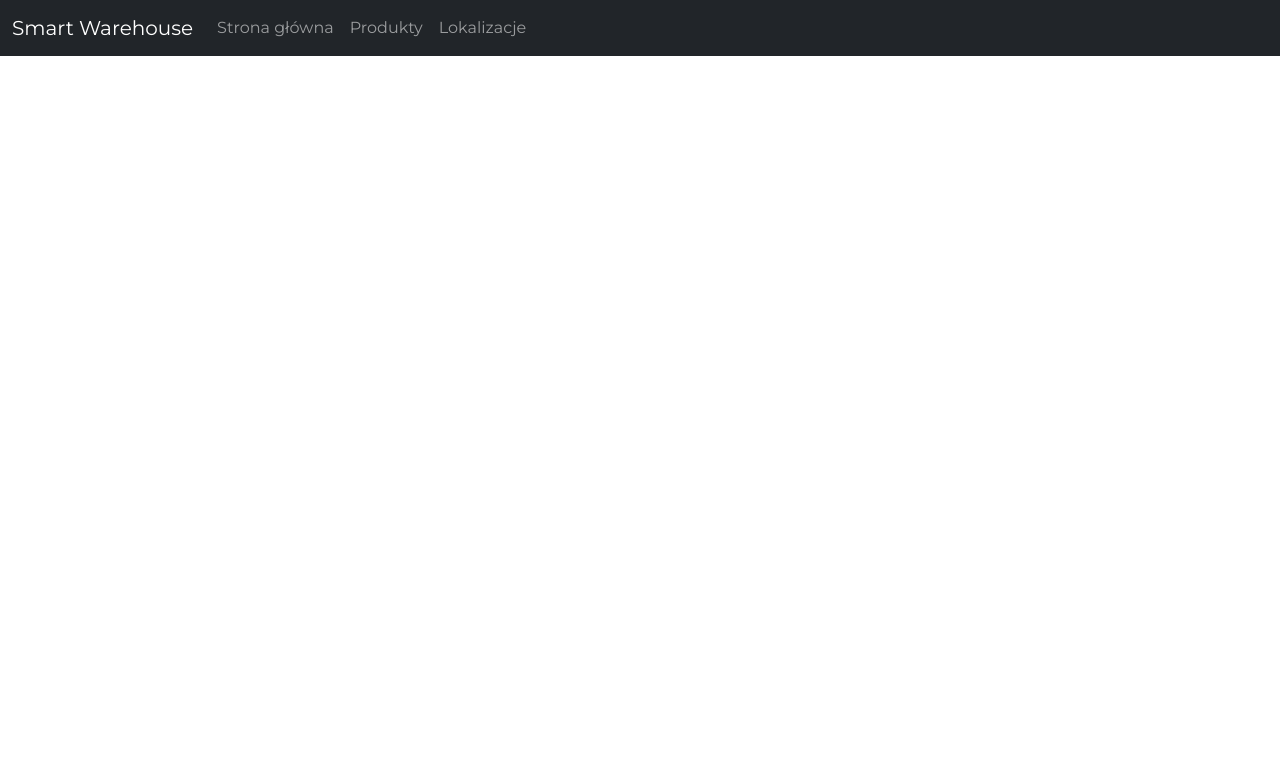
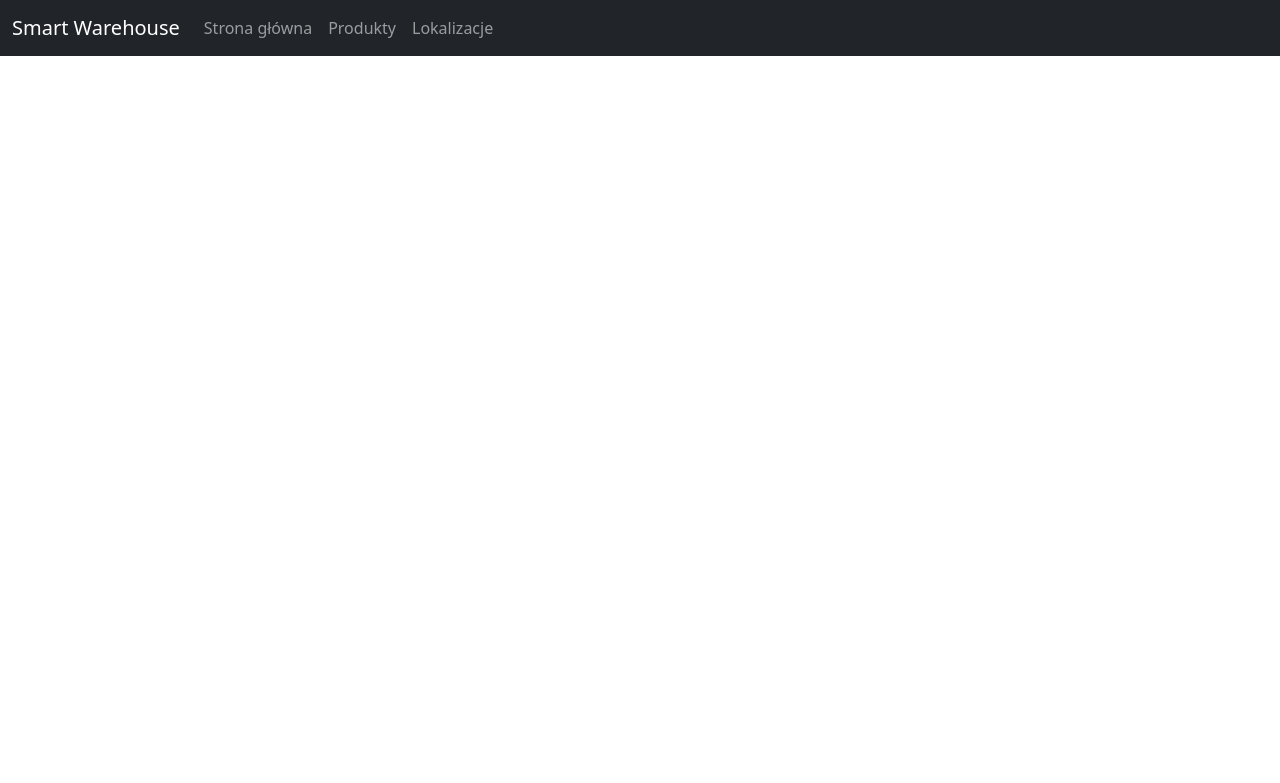
Before and after one commit to piotr-pawelczak/smart_warehouse, a Django app: page / in a window 1280 px wide. Shown: the top 783 px of the page. Run offline with Django 3.2, Linux system fonts and the light colour scheme.

```diff
--- a/warehouse/static/css/base.css
+++ b/warehouse/static/css/base.css
@@ -1,6 +1,6 @@
-body {
-    font-family: 'Montserrat', sans-serif;
-}
+/*body {*/
+/*    font-family: 'Montserrat', sans-serif;*/
+/*}*/
 
 .warehouse_list_header {
     margin-top: 10px;
--- a/warehouse/templates/warehouse/base.html
+++ b/warehouse/templates/warehouse/base.html
@@ -11,7 +11,7 @@
     <!--- Dodanie fonta Montserrat --->
     <link rel="preconnect" href="https://fonts.googleapis.com">
     <link rel="preconnect" href="https://fonts.gstatic.com" crossorigin>
-    <link href="https://fonts.googleapis.com/css2?family=Montserrat:ital,wght@0,100;0,200;0,300;0,400;0,500;0,600;0,700;0,800;0,900;1,100;1,200;1,300;1,400;1,500&display=swap" rel="stylesheet">
+{#    <link href="https://fonts.googleapis.com/css2?family=Montserrat:ital,wght@0,100;0,200;0,300;0,400;0,500;0,600;0,700;0,800;0,900;1,100;1,200;1,300;1,400;1,500&display=swap" rel="stylesheet">#}
 
     <meta charset="utf-8">
     <meta name="viewport" content="width=device-width, initial-scale=1">
```
